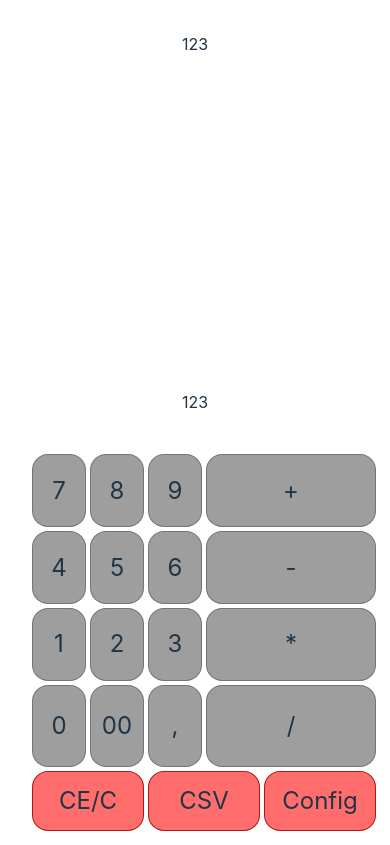
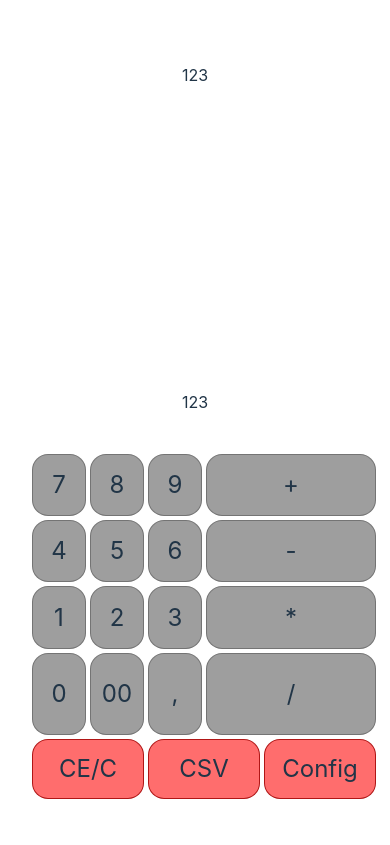
Before and after one commit to LeonLLB/Sumadora, a React (Vite) app: page / in a window 390 px wide. Built offline with nearby package versions, Linux system fonts and the light colour scheme.

Commit message:
responsividad de sumadora

```diff
--- a/src/pages/sumadora/sumadora.module.scss
+++ b/src/pages/sumadora/sumadora.module.scss
@@ -1,5 +1,19 @@
+$min_screen: 0px;
+$sm_screen: 640px;
+$md_screen: 768px ;
+$lg_screen: 1024px;
+$xl_screen: 1280px ;
+
 .sumadoraContainer{
     display: grid;
     grid-template-rows: minmax(0,1fr) 4rem minmax(0,1fr);
-    height: 92.5vh;
+    @media (min-width: $min_screen) {
+        height: 85vh;
+    }
+    @media (min-width: $sm_screen) {
+        height: 92.5vh;
+    }
+    @media (min-width: $md_screen) {
+        height: 92.5vh;
+    }
 }
```
